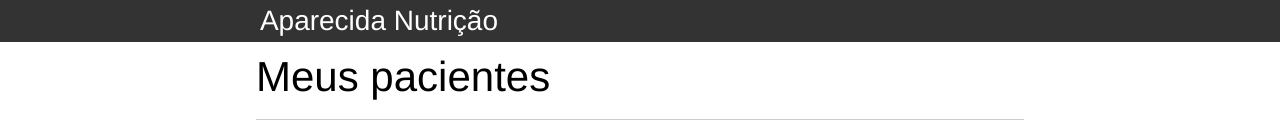
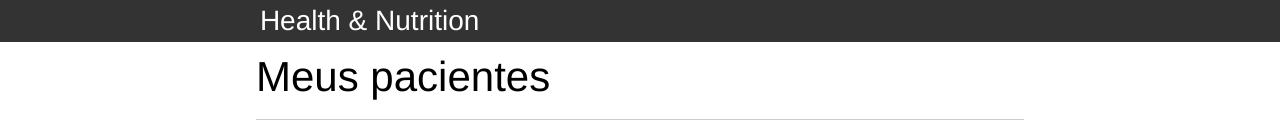
Before and after one commit to thiagoenninger/projectNutrition, a plain HTML site: page index.html in a window 1280 px wide. Shown: the top 140 px of the page. Drawn offline with Linux system fonts and the light colour scheme.

Commit message:
criação pastas img e js e primeiro commit de conteúdo teste

```diff
--- a/index.html
+++ b/index.html
@@ -2,14 +2,12 @@
 <html lang="pt-br">
 	<head>
 		<meta charset="UTF-8">
-		<title>Aparecida Nutrição</title>
+		<title>Health & Nutrition</title>
 		<link rel="icon" href="favicon.ico" type="image/x-icon">
 		<link rel="stylesheet" type="text/css" href="css/reset.css">
 		<link rel="stylesheet" type="text/css" href="css/index.css">
-
 	</head>
 	<body>
-
 		<header>
 			<div class="container">
 				<h1>Aparecida Nutrição</h1>
@@ -69,9 +67,13 @@
 						</tr>
 					</tbody>
 				</table>
-
 			</section>
 		</main>
 
+		<script>
+			let titulo = document.querySelector("h1");
+			titulo.textContent = "Health & Nutrition"
+		</script>
+
 	</body>
 </html>
```
